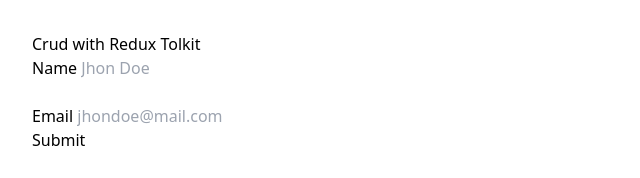
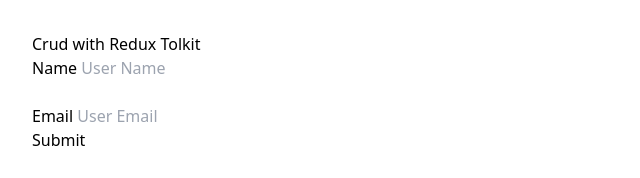
Before and after one commit to omarjafor/Crud-with-Redux, a React (Vite) app: page /addUser in a window 1280 px wide. Shown: the top 178 px of the page, without its empty margins (0-640 px from the left). Built offline with nearby package versions, Linux system fonts and the light colour scheme.

Commit message:
redux add user successfull

```diff
--- a/src/Pages/AddUser.jsx
+++ b/src/Pages/AddUser.jsx
@@ -31,14 +31,14 @@
                 label="Name"
                 value={values.name}
                 onChange={(e) => setValues({ ...values, name: e.target.value })}
-                inputProps={{ type: 'text', placeholder: 'Jhon Doe' }}
+                inputProps={{ type: 'text', placeholder: 'User Name' }}
             />
             <br />
             <TextField
                 label="Email"
                 value={values.email}
                 onChange={(e) => setValues({ ...values, email: e.target.value })}
-                inputProps={{ type: 'email', placeholder: 'jhondoe@mail.com' }}
+                inputProps={{ type: 'email', placeholder: 'User Email' }}
             />
             <Button onClick={handleAddUser}>Submit</Button>
         </div>
--- a/src/Pages/EditUser.jsx
+++ b/src/Pages/EditUser.jsx
@@ -2,16 +2,26 @@
 import { useNavigate, useParams } from "react-router-dom";
 import TextField from "../Components/TextField";
 import Button from "../Components/Button";
+import { useDispatch, useSelector } from "react-redux";
+import { editUser } from "../Redux/Slices/UserSlice";
 
 
 const EditUser = () => {
     const params = useParams();
+    const dispatch = useDispatch();
+    const users = useSelector(state => state.users);
+    const exuser = users.filter(user => user.id === parseInt(params.id));
+    const { name, email } = exuser[0];
     const navigate = useNavigate();
-    const [values, setValues] = useState({ name: '', email: '' });
+    const [values, setValues] = useState({ name, email });
 
     const handleEditUser = () => {
         setValues({ name: '', email: '' });
-
+        dispatch(editUser({
+            id: parseInt(params.id),
+            name: values.name,
+            email: values.email
+        }));
         navigate('/');
     }
 
```
